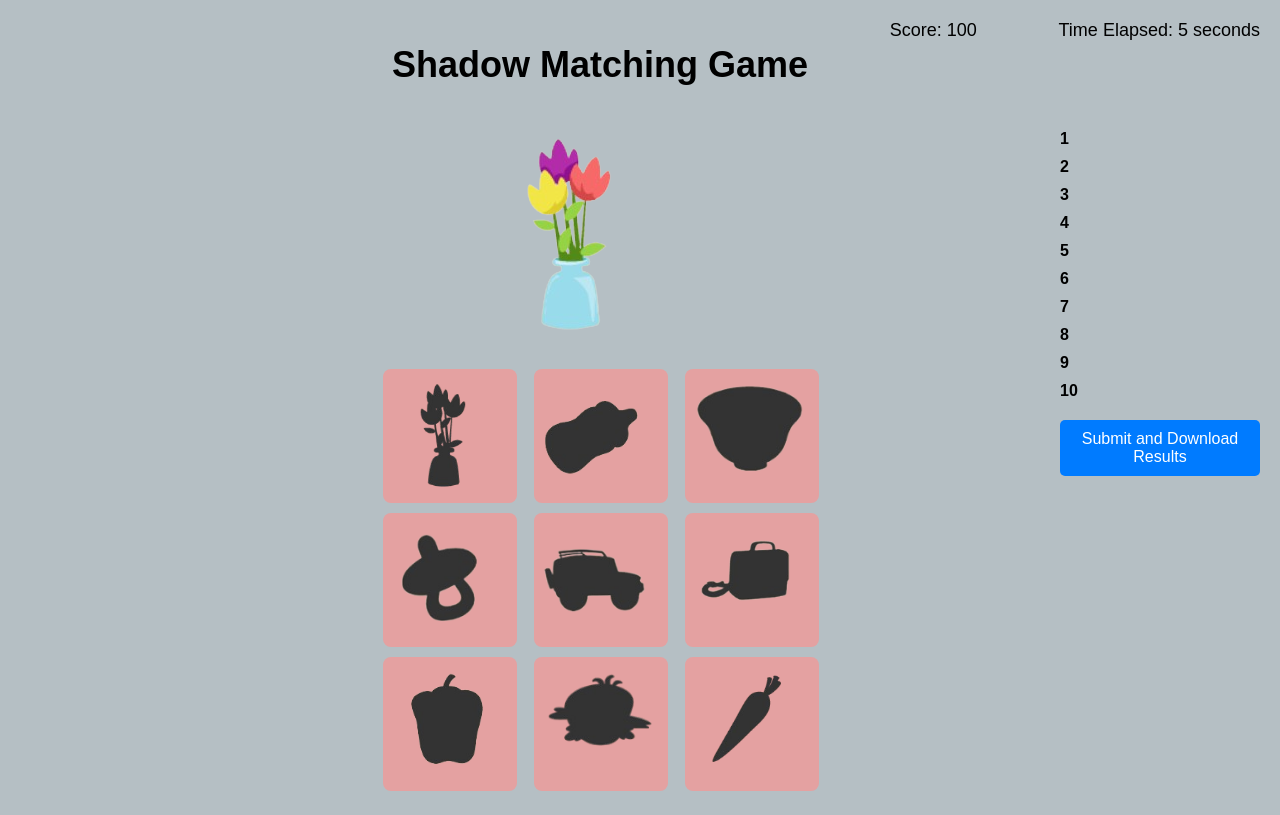
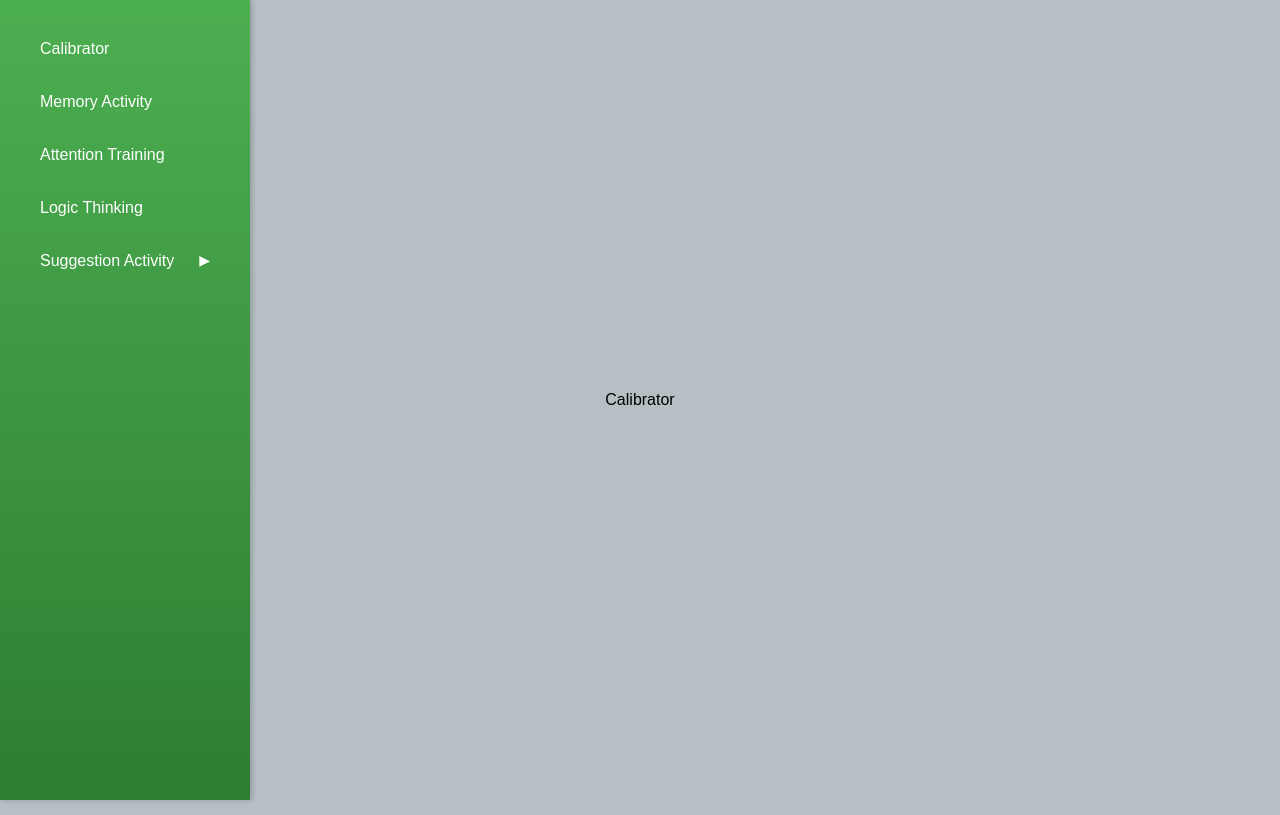
Before and after one commit to it21208744/tic-tac-toe, a React (Create React App) app: page / in a window 1280 px wide. Built offline with nearby package versions, Linux system fonts and the light colour scheme.

Commit message:
basics done

```diff
--- a/src/App.css
+++ b/src/App.css
@@ -1,4 +1,4 @@
-.App {
+/* .App {
   text-align: center;
 }
 
@@ -35,4 +35,4 @@
   to {
     transform: rotate(360deg);
   }
-}
+} */
--- a/src/App.js
+++ b/src/App.js
@@ -1,27 +1,35 @@
-import './App.css';
-//import TicTacToe from './Components/TicTacToe/TicTacToe';
-//import ImageSlider from './Components/TicTacToe/ImageSlider';
-//import MemoryCard from './Components/TicTacToe/MemoryCard';
-//import LogicGame from './Components/TicTacToe/LogicGame';
-//import Lo from './Components/TicTacToe/Lo';
-import Shadow from './Components/TicTacToe/Shadow';
-//import Home from './Components/TicTacToe/Home';
+// import './App.css'
+import LandingPage from './Components/TicTacToe/LandingPage'
+import Calibrator from './Components/TicTacToe/Calibrator'
+import MemoryGame from './Components/TicTacToe/MemoryCard'
+import Lo from './Components/TicTacToe/Lo'
+import ImageSlider from './Components/TicTacToe/ImageSlider'
+import Shadow from './Components/TicTacToe/Shadow'
+import LogicGame from './Components/TicTacToe/LogicGame'
+import TicTacToe from './Components/TicTacToe/TicTacToe'
+import { RouterProvider, createBrowserRouter } from 'react-router-dom'
 
+const router = createBrowserRouter([
+  {
+    path: '/',
+    element: <LandingPage />,
+    children: [
+      {
+        index: true,
+        element: <Calibrator />,
+      },
+      { path: '/memoryActivity', element: <MemoryGame /> },
+      { path: '/logicThinking', element: <Lo /> },
+      { path: '/attentionTraining', element: <Shadow /> },
+      { path: '/memory', element: <ImageSlider /> },
+      { path: '/attention', element: <LogicGame /> },
+      { path: '/logic', element: <TicTacToe /> },
+    ],
+  },
+])
 
 function App() {
-  return (
-    <div>
-     {/*<TicTacToe/>*/}
-     {/*<ImageSlider/>*/}
-     {/*< MemoryCard/>/}
-  {/*<LogicGame/>*/}
-  {/*<Lo/>*/}
-  <Shadow/>
-  {/*<Home/>*/}
-
-    </div>
-  );
+  return <RouterProvider router={router} />
 }
 
-
-export default App;
+export default App
--- /dev/null
+++ b/src/Components/TicTacToe/Calibrator.jsx
@@ -0,0 +1,4 @@
+const Calibrator = () => {
+  return <div>Calibrator</div>
+}
+export default Calibrator
--- /dev/null
+++ b/src/Components/TicTacToe/LandingPage.jsx
@@ -0,0 +1,11 @@
+import Sidebar from './Sidebar'
+import { Outlet } from 'react-router-dom'
+const LandingPage = () => {
+  return (
+    <div>
+      <Sidebar />
+      <Outlet />
+    </div>
+  )
+}
+export default LandingPage
--- /dev/null
+++ b/src/Components/TicTacToe/Sidebar.css
@@ -0,0 +1,74 @@
+/* General Sidebar Styling */
+.sidebar {
+  position: fixed;
+  top: 0;
+  left: 0;
+  width: 250px;
+  height: 100vh;
+  background: linear-gradient(180deg, #4caf50, #2e7d32);
+  color: white;
+  padding: 20px;
+  box-shadow: 2px 0 5px rgba(0, 0, 0, 0.2);
+  font-family: 'Arial', sans-serif;
+  transition: all 0.3s ease;
+  overflow-y: auto;
+}
+
+/* Menu Styling */
+.menu {
+  list-style: none;
+  padding: 0;
+  margin: 0;
+}
+
+.menu-item {
+  padding: 15px 20px;
+  margin: 5px 0;
+  cursor: pointer;
+  border-radius: 5px;
+  transition: background 0.3s, transform 0.2s;
+}
+
+.menu-item:hover {
+  background: rgba(255, 255, 255, 0.2);
+  transform: translateX(5px);
+}
+
+/* Submenu Styling */
+.sub-menu {
+  list-style: none;
+  padding-left: 20px;
+  margin-top: 10px;
+}
+
+.sub-menu-item {
+  padding: 10px 15px;
+  cursor: pointer;
+  color: #c8e6c9;
+  transition: background 0.3s, transform 0.2s;
+}
+
+.sub-menu-item:hover {
+  background: rgba(255, 255, 255, 0.2);
+  transform: translateX(5px);
+}
+
+/* Arrow Styling */
+.arrow {
+  float: right;
+  font-size: 14px;
+}
+
+/* Scrollbar for Overflow */
+.sidebar::-webkit-scrollbar {
+  width: 8px;
+}
+
+.sidebar::-webkit-scrollbar-thumb {
+  background: rgba(255, 255, 255, 0.5);
+  border-radius: 10px;
+}
+
+.sidebar::-webkit-scrollbar-thumb:hover {
+  background: rgba(255, 255, 255, 0.8);
+}
--- /dev/null
+++ b/src/Components/TicTacToe/Sidebar.jsx
@@ -0,0 +1,58 @@
+import React, { useState } from 'react'
+import { useNavigate } from 'react-router-dom'
+import './Sidebar.css' // Link to the CSS file
+
+const Sidebar = () => {
+  const navigate = useNavigate()
+  const [isSuggestionsOpen, setIsSuggestionsOpen] = useState(false)
+
+  const toggleSuggestions = () => {
+    setIsSuggestionsOpen(!isSuggestionsOpen)
+  }
+
+  return (
+    <div className="sidebar">
+      <ul className="menu">
+        <li className="menu-item" onClick={() => navigate('/')}>
+          Calibrator
+        </li>
+        <li className="menu-item" onClick={() => navigate('/memoryActivity')}>
+          Memory Activity
+        </li>
+        <li
+          className="menu-item"
+          onClick={() => navigate('/attentionTraining')}
+        >
+          Attention Training
+        </li>
+        <li className="menu-item" onClick={() => navigate('/logicThinking')}>
+          Logic Thinking
+        </li>
+        <li className="menu-item" onClick={toggleSuggestions}>
+          Suggestion Activity
+          <span className="arrow" onClick={() => navigate('/memoryActivity')}>
+            {isSuggestionsOpen ? '▼' : '▶'}
+          </span>
+        </li>
+        {isSuggestionsOpen && (
+          <ul className="sub-menu">
+            <li className="sub-menu-item" onClick={() => navigate('/memory')}>
+              Memory
+            </li>
+            <li
+              className="sub-menu-item"
+              onClick={() => navigate('/attention')}
+            >
+              Attention
+            </li>
+            <li className="sub-menu-item" onClick={() => navigate('/logic')}>
+              Logic
+            </li>
+          </ul>
+        )}
+      </ul>
+    </div>
+  )
+}
+
+export default Sidebar
```
